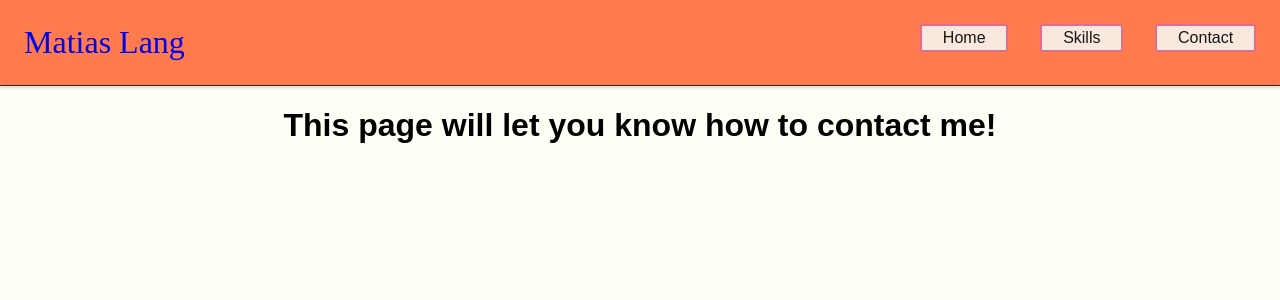
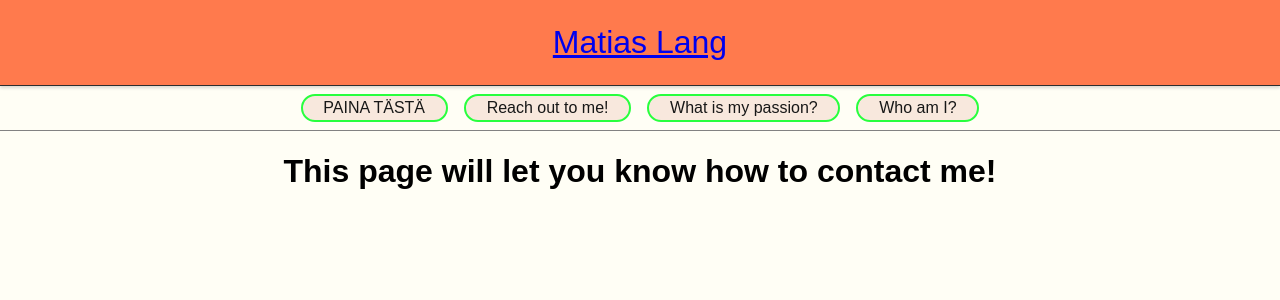
Before and after one commit to matiaslang/personalwebsite, a React (Create React App) app: page /Contact in a window 1280 px wide. Shown: the top 300 px of the page. Built offline with nearby package versions, Linux system fonts and the light colour scheme.

Commit message:
fixing colors

```diff
--- a/src/components/Navbar.js
+++ b/src/components/Navbar.js
@@ -12,6 +12,12 @@ const Wrapper = styled.section`
   border-bottom: 1px solid #828282;
   border-bottom-style: outset;
   box-shadow: 0 2px 3px rgba(0, 0, 0, 0.15);
+`
+
+const ButtonWrapper = styled.section`
+  border-bottom: 1px solid #828282;
+  flex-direction: row;
+  overflow: hidden;
 `
 const shakeButton = keyframes`
 10%, 90% {
@@ -42,24 +48,27 @@ const rotate = keyframes`
 `
 
 const NameButton = styled.div`
-  font-family: East Sea Dokdo;
-  font-style: Cursive;
+  font-family: Avenir, Arial, Helvetica, sans-serif
+  font-size: 40px;
   font-size: 2em;
   margin: 0.5em;
-  float: left;
 `
 
 const Button = styled.button`
   /* Adapt the colors based on primary prop */
+  visibility: ${(props) => props.visible} ? hidden : visible;
+  display: ${(props) => props.visible} ? none : visible;
+
   background: ${colors.buttonBackground};
   color: ${colors.buttonTextColor};
 
+
   font-size: 1em;
-  margin: 1em;
+  margin: 0.5em;
   padding: 0.2em 1.3em;
-  border: 2px solid palevioletred;
-  border-radius: 3px;
-  float: right;
+  border: 2px solid ${colors.buttonBorderColor};
+  border-radius: 30px;
+  //float: right;
   transition: all 0.1s;
 
   &:hover {
@@ -70,23 +79,50 @@ const Button = styled.button`
   }
 `
 
+const OpenButton = styled(Button)``
+
 class TopBar extends Component {
+  constructor(props) {
+    super(props)
+    this.state = {
+      menuVisible: false,
+    }
+
+    this.handleClick = this.handleClick.bind(this)
+  }
+
+  handleClick = () => {
+    this.setState((state) => ({ menuVisible: !state.menuVisible }))
+  }
+
   render() {
     return (
+      <div>
         <Wrapper>
+          <Link to='/'>
+            <NameButton visible={this.state.menuVisible}>
+              {' '}
+              Matias Lang
+            </NameButton>
+          </Link>
+        </Wrapper>
+        <ButtonWrapper>
+          <Button open onClick={() => this.handleClick()}>
+            PAINA TÄSTÄ
+          </Button>
           <Link to='/contact'>
-          <Button>Contact</Button>
+            <Button visible={this.state.menuVisible}>Reach out to me!</Button>
           </Link>
           <Link to='/skills'>
-          <Button>Skills</Button>
+            <Button visible={this.state.menuVisible}>
+              What is my passion?
+            </Button>
           </Link>
           <Link to='/'>
-          <Button primary>Home</Button>
+            <Button visible={this.state.menuVisible}>Who am I?</Button>
           </Link>
-        <Link to='/'>
-          <NameButton>Matias Lang</NameButton>
-        </Link>
-      </Wrapper>
+        </ButtonWrapper>
+      </div>
     )
   }
 }
--- a/src/styles/colors.js
+++ b/src/styles/colors.js
@@ -3,6 +3,7 @@ const colors = {
   topBarBackground: '#FF7A4D',
   buttonBackground: '#f8e8dd',
   buttonTextColor: '#171717',
+  buttonBorderColor: '#28FF3E',
 }
 
 export default colors
```
Lines whose indentation alone changed are shown as unchanged.
